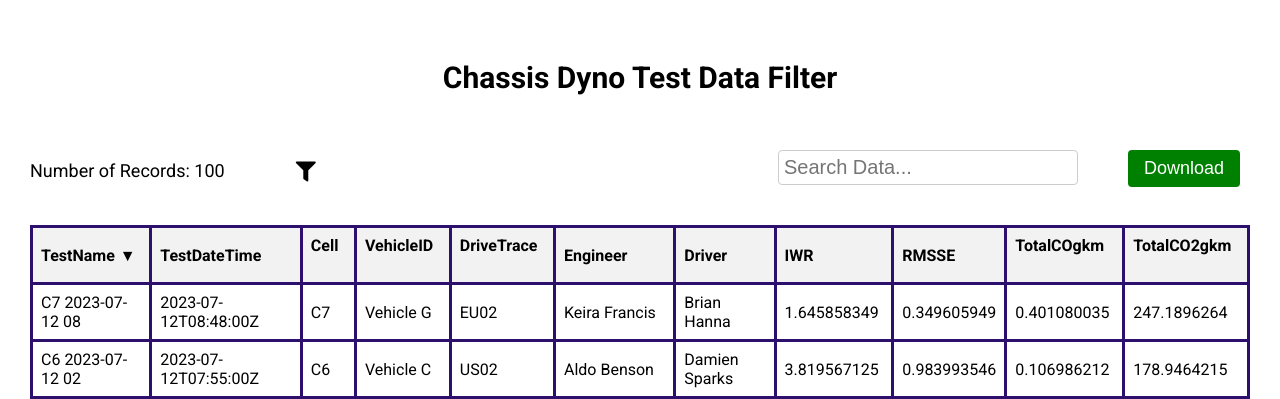
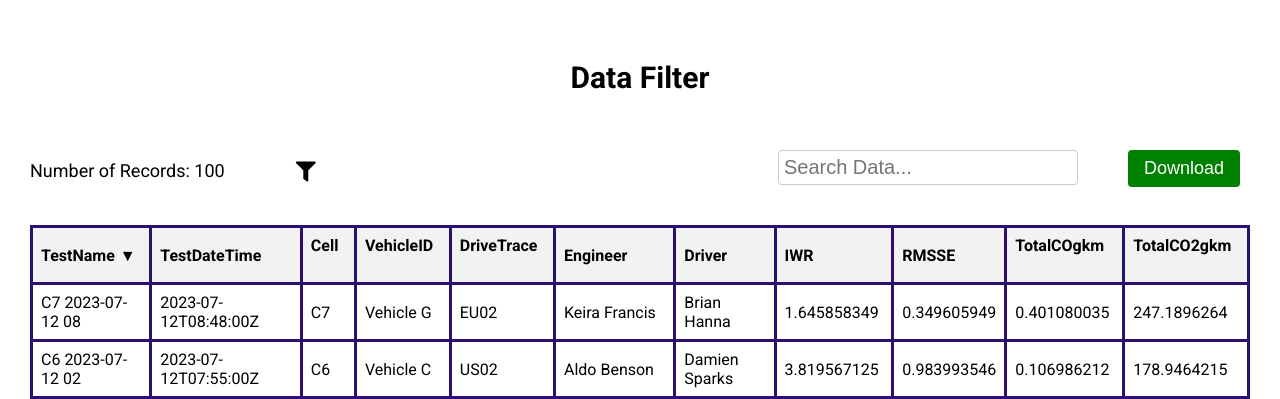
Before and after one commit to dineshbellamkonda12/Data-Filter, a Django app: page / in a window 1280 px wide. Shown: the top 399 px of the page. Run offline with Django 4.2, Linux system fonts and the light colour scheme; data comes from the database, SQL or seed files in the repository.

Commit message:
Changed Text

```diff
--- a/templates/index.html
+++ b/templates/index.html
@@ -5,7 +5,7 @@
 <head>
     <meta charset="UTF-8">
     <meta name="viewport" content="width=device-width, initial-scale=1.0">
-    <title>Chasis Dyno Test Data Filter</title>
+    <title>Data Filter</title>
     <!-- Load external CSS files -->
     <link rel="stylesheet" type="text/css" href="{% static 'indexhome.css' %}">
     <link rel="stylesheet" href="https://cdnjs.cloudflare.com/ajax/libs/font-awesome/5.15.4/css/all.min.css">
@@ -14,7 +14,7 @@
 
 <!-- Top header section -->
 <div class="top-header">
-    <h1>Chassis Dyno Test Data Filter</h1>
+    <h1>Data Filter</h1>
 </div>
 
 <!-- Filter modal section -->
```
